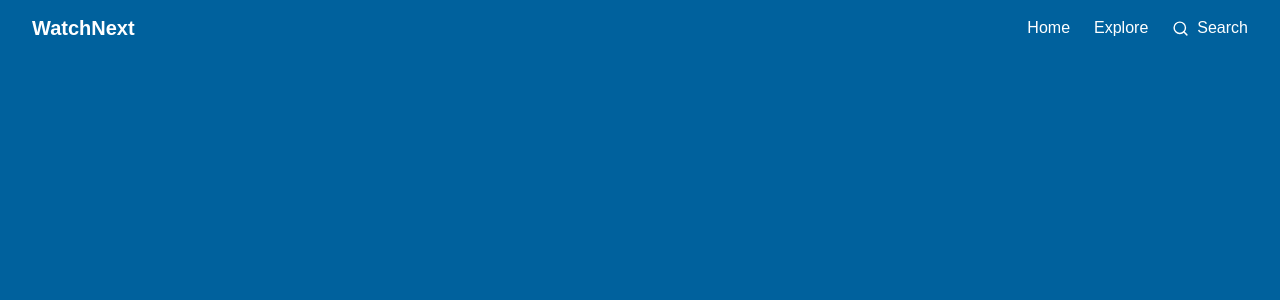
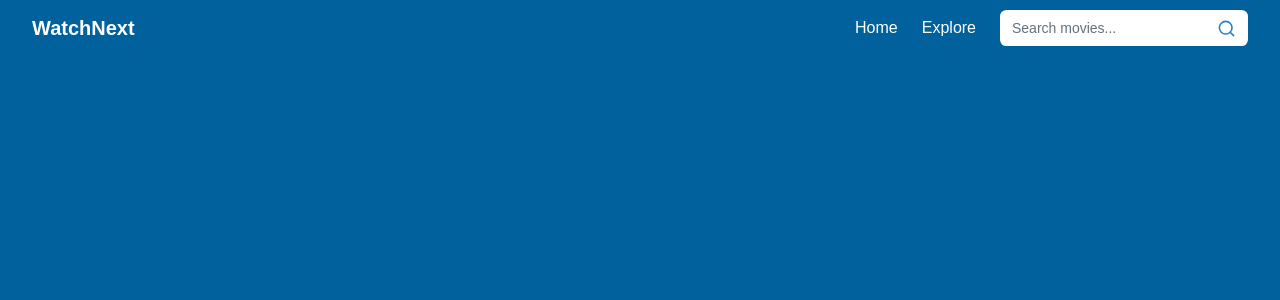
Before and after one commit to SonuThapaMagar/movie-recommendation-system, a React (Vite) app in the folder frontend/: page / in a window 1280 px wide. Shown: the top 300 px of the page. Built offline with nearby package versions, Linux system fonts and the light colour scheme.

Commit message:
Search logic added

```diff
--- a/frontend/src/layout/HeaderLayout.tsx
+++ b/frontend/src/layout/HeaderLayout.tsx
@@ -1,10 +1,22 @@
-import { Link } from "react-router-dom";
+import { Link, useNavigate } from "react-router-dom";
 import { Menu, X, Search } from "lucide-react";
 import { useState } from "react";
 import { cn } from "cn";
 
 const HeaderLayout = () => {
   const [isMenuOpen, setIsMenuOpen] = useState(false);
+  const [searchQuery, setSearchQuery] = useState("");
+  const navigate = useNavigate();
+
+  //Handle movie search submission
+  const handleSearch = (e: React.FormEvent<HTMLFormElement>) => {
+    e.preventDefault();
+
+    const query = searchQuery.trim();
+    if (!query) return;
+    navigate(`/search?q=${encodeURIComponent(query)}`);
+    setIsMenuOpen(false);
+  };
   return (
     <>
       <header className="w-full bg-primary text-primary-foreground shadow-sm">
@@ -28,13 +40,25 @@ const HeaderLayout = () => {
               Explore
             </Link>
 
-            <Link
-              to="/search"
-              className="flex items-center gap-2 transition-colors hover:text-white/70"
+            <form
+              onSubmit={handleSearch}
+              className="hidden max-w-xs flex-1 items-center rounded-md bg-white md:flex"
             >
-              <Search size={17} />
-              Search
-            </Link>
+              <input
+                type="search"
+                value={searchQuery}
+                onChange={(e) => setSearchQuery(e.target.value)}
+                placeholder="Search movies..."
+                className="min-w-0 flex-1 bg-transparent px-3 py-2 text-sm text-[#242A30] outline-none placeholder:text-[#64717C]"
+              />
+              <button
+                type="submit"
+                aria-label="Search movies"
+                className="px-3 text-[#2180CB] hover:text-[#1B92E4]"
+              >
+                <Search size={19} />
+              </button>
+            </form>
           </div>
 
           {/* Mobile menu button */}
@@ -88,16 +112,25 @@ const HeaderLayout = () => {
                 Explore
               </Link>
 
-              <Link
-                to="/search"
-                onClick={() => setIsMenuOpen(false)}
-                className="rounded-md px-3 py-2 hover:bg-white/10"
+              <form
+                onSubmit={handleSearch}
+                className="hidden max-w-xs flex-1 items-center rounded-md bg-white md:flex"
               >
-                <span className="flex items-center gap-2">
-                  <Search size={17} />
-                  Search
-                </span>
-              </Link>
+                <input
+                  type="search"
+                  value={searchQuery}
+                  onChange={(e) => setSearchQuery(e.target.value)}
+                  placeholder="Search movies..."
+                  className="min-w-0 flex-1 bg-transparent px-3 py-2 text-sm text-[#242A30] outline-none placeholder:text-[#64717C]"
+                />
+                <button
+                  type="submit"
+                  aria-label="Search movies"
+                  className="px-3 text-[#2180CB] hover:text-[#1B92E4]"
+                >
+                  <Search size={19} />
+                </button>
+              </form>
             </div>
           </div>
         )}
```
